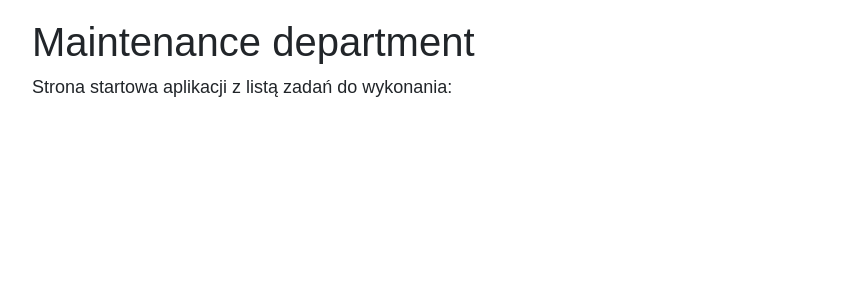
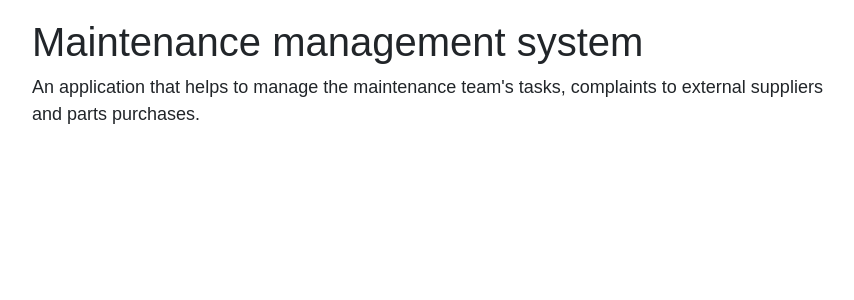
Before and after one commit to LookasNorman/hatcheryTodoSymfony, a Symfony app: template templates/main_page/index.html.twig in a window 1280 px wide. Shown: the part 56-356 px from the top of the page, without its empty margins (208-1062 px from the left). Run offline with Twig, Linux system fonts and the light colour scheme; the template is opened without the code that fills it, so the values that code supplies are empty; some libraries are stand-ins or nearby versions.

Commit message:
Added title and description to application home page. Added translation

```diff
--- a/templates/base.html.twig
+++ b/templates/base.html.twig
@@ -2,7 +2,7 @@
 <html>
     <head>
         <meta charset="UTF-8">
-        <title>{% block title %}Welcome!{% endblock %}</title>
+        <title>{% block title %}{% trans %}site.title{% endtrans %}!{% endblock %}</title>
         {% block stylesheets %}
             <link href="https://cdn.jsdelivr.net/npm/bootstrap@5.0.0-beta1/dist/css/bootstrap.min.css" rel="stylesheet" integrity="sha384-giJF6kkoqNQ00vy+HMDP7azOuL0xtbfIcaT9wjKHr8RbDVddVHyTfAAsrekwKmP1" crossorigin="anonymous">
             <script src="https://cdn.jsdelivr.net/npm/bootstrap@5.0.0-beta1/dist/js/bootstrap.bundle.min.js" integrity="sha384-ygbV9kiqUc6oa4msXn9868pTtWMgiQaeYH7/t7LECLbyPA2x65Kgf80OJFdroafW" crossorigin="anonymous"></script>
--- a/templates/main_page/index.html.twig
+++ b/templates/main_page/index.html.twig
@@ -1,6 +1,6 @@
 {% extends 'base.html.twig' %}
 
-{% block title %}Maintenance department{% endblock %}
+{% block title %}{% trans %}site.title{% endtrans %}{% endblock %}
 
 {% block body %}
 <style>
@@ -9,9 +9,9 @@
 </style>
 
 <div class="example-wrapper">
-    <h1>Maintenance department</h1>
+    <h1>{% trans %}site.title{% endtrans %}</h1>
 
-    Strona startowa aplikacji z listą zadań do wykonania:
+    {% trans %}site.description{% endtrans %}
 
 </div>
 {% endblock %}
--- a/translations/messages.en.yaml
+++ b/translations/messages.en.yaml
@@ -1,3 +1,6 @@
+site:
+  title: Maintenance management system
+  description: An application that helps to manage the maintenance team's tasks, complaints to external suppliers and parts purchases.
 menu:
   home: Home page
   users: Users
--- a/translations/messages.pl.yaml
+++ b/translations/messages.pl.yaml
@@ -1,3 +1,6 @@
+site:
+  title: System zarządzania utrzymania ruchu
+  description: Aplikacja pomagająca zarządzać zadaniami zespołu utrzymania ruchu, zgłaszanymi reklamacjami do dostawców zewnętrznych oraz zakupami części.
 menu:
   home: Strona główna
   users: Użytkownicy
```
